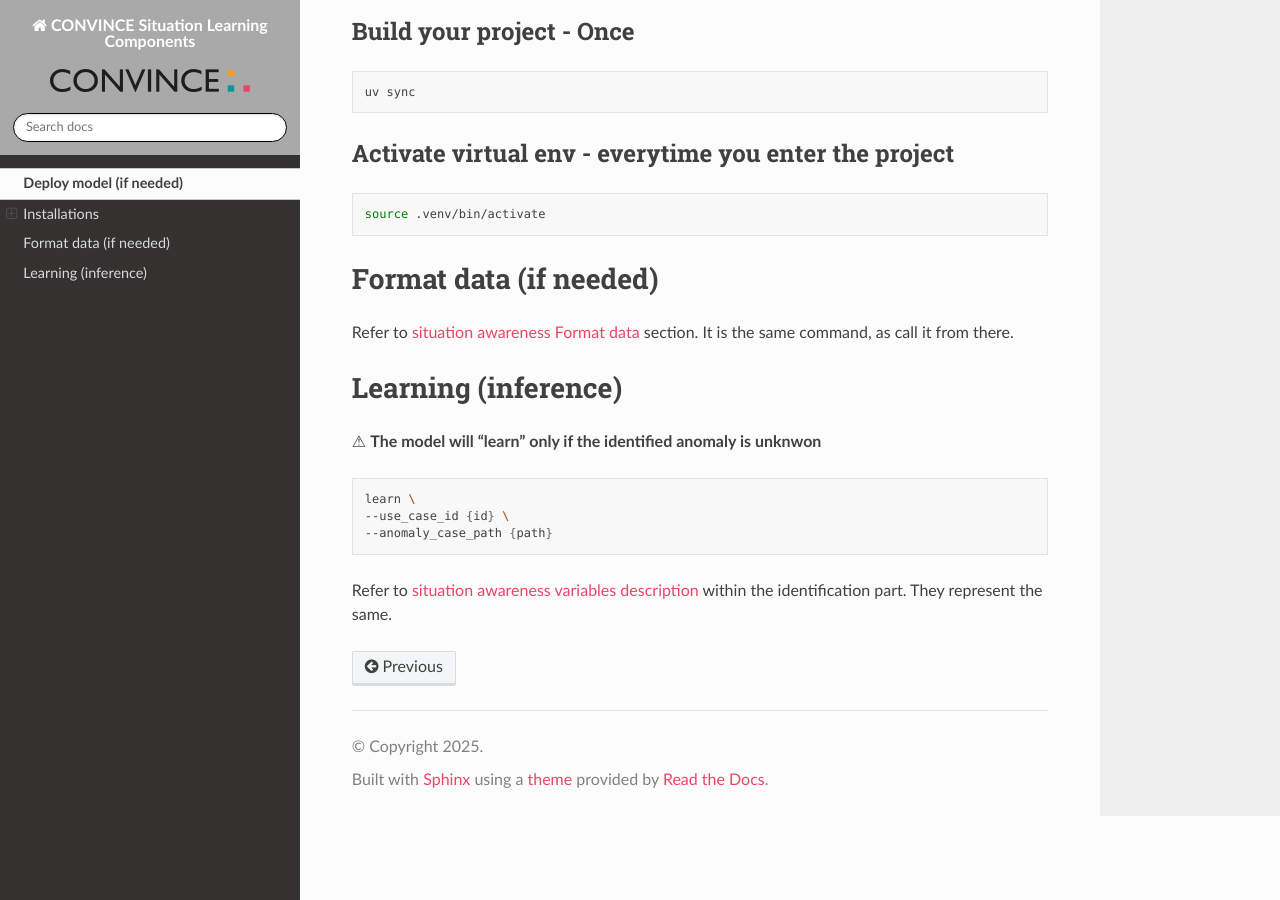
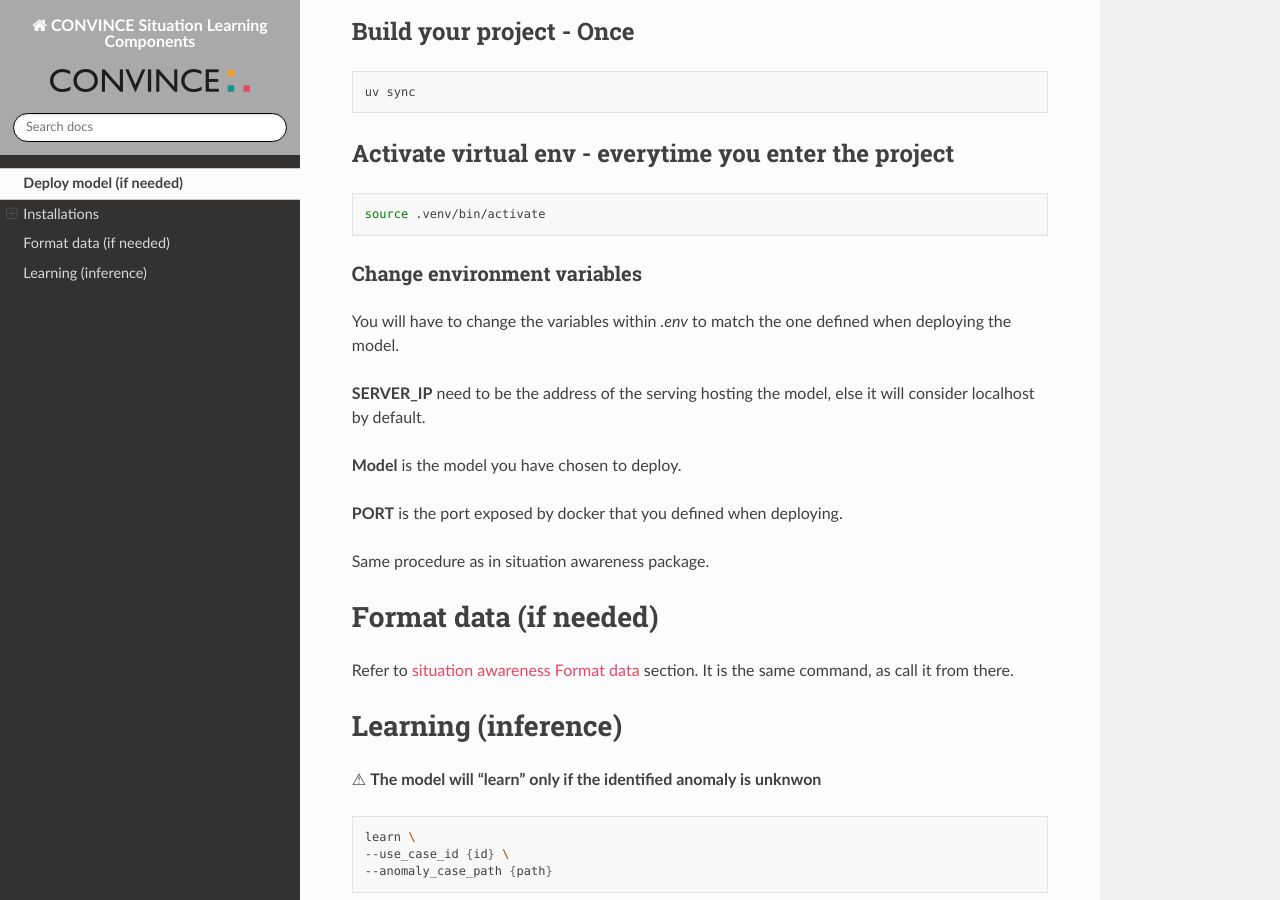
Before and after one commit to convince-project/sit-l, a Sphinx documentation site: the page built from docs/source/execution.rst, in a window 1280 px wide and 900 px high, scrolled down 377 px. Built offline with Sphinx 7.4.7 and the Read the Docs theme 3.1.0, drawn with Linux system fonts in a browser that asks for light colours; pages that are not in the unit, such as notebooks, are missing from menus.

Commit message:
doc update

```diff
--- a/docs/source/execution.rst
+++ b/docs/source/execution.rst
@@ -28,6 +28,20 @@ Activate virtual env - everytime you enter the project
 
     source .venv/bin/activate
 
+Change environment variables
+""""""""""""""""""""""""""""
+
+You will have to change the variables within *.env* to match the one defined when deploying
+the model.
+
+**SERVER_IP** need to be the address of the serving hosting the model, else it will consider
+localhost by default.
+
+**Model** is the model you have chosen to deploy.
+
+**PORT** is the port exposed by docker that you defined when deploying.
+
+Same procedure as in situation awareness package.
 
 Format data (if needed)
 =======================
```
